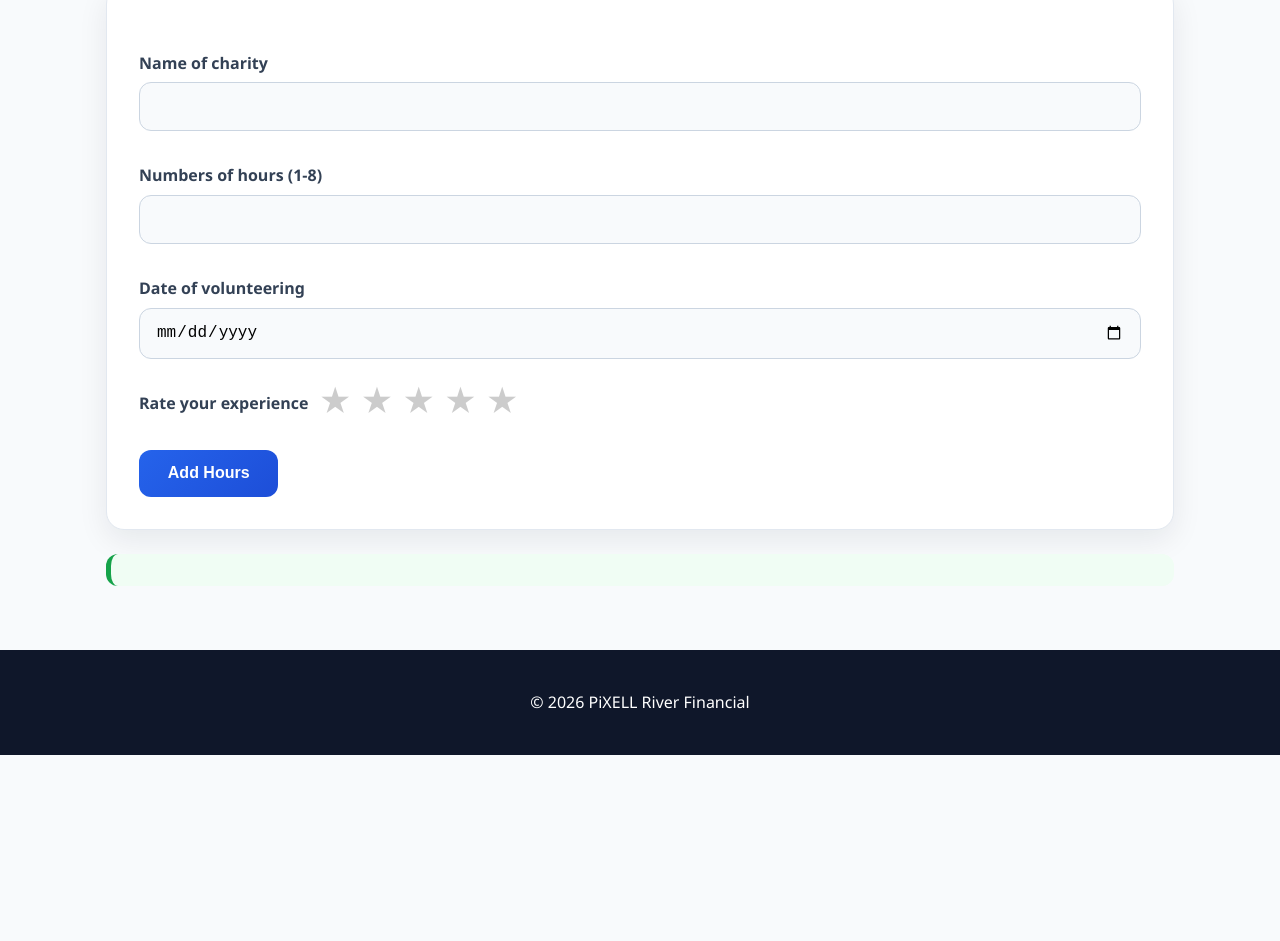
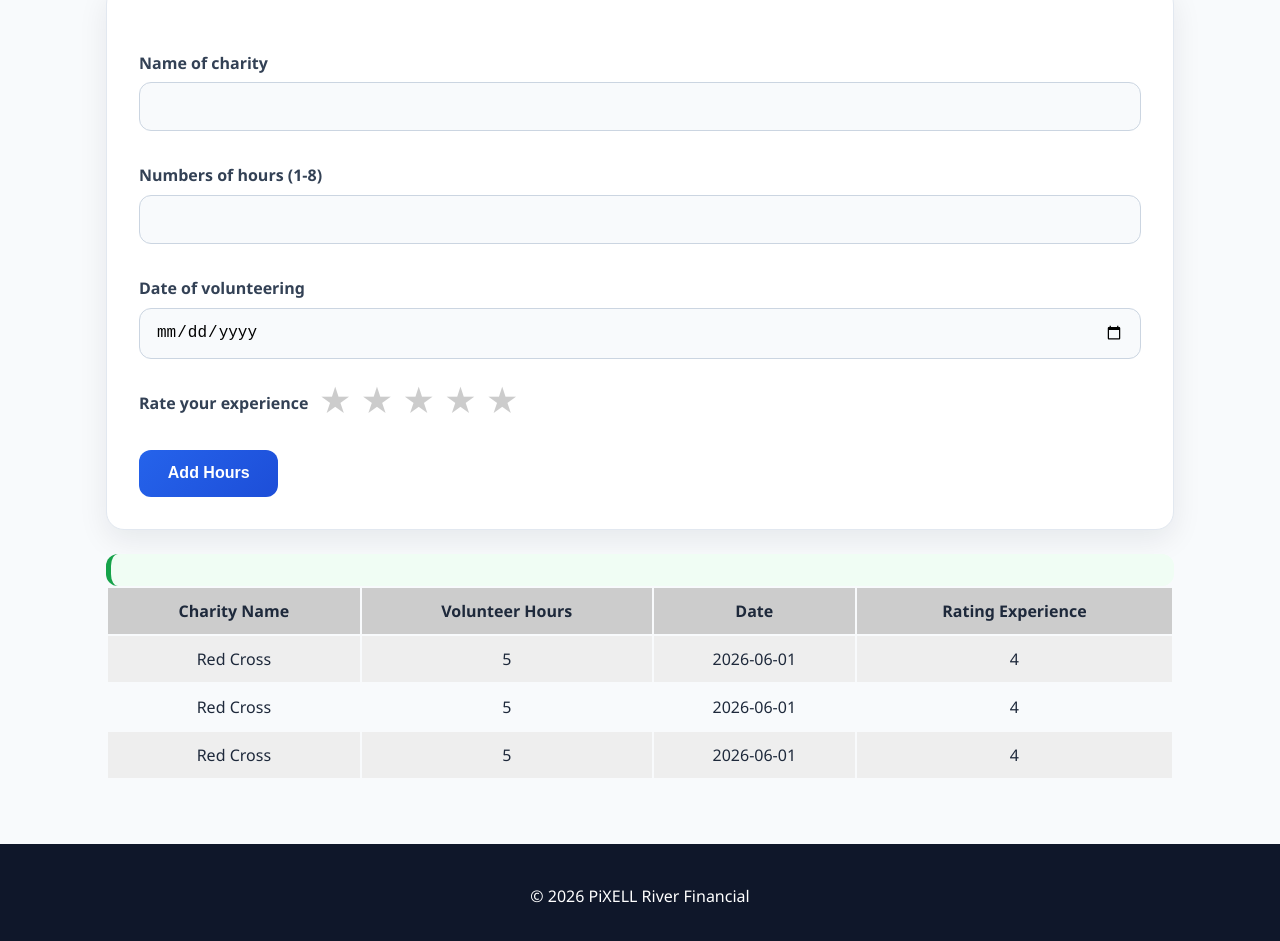
Before and after one commit to maxkreuser/Community-Support-Tracker, a website: page volunteer.html in a window 1280 px wide. Shown: the part 390-1331 px from the top of the page. Before the commit the page ends 1145 px from the top, so only its background shows below. Drawn offline with Linux system fonts and the light colour scheme.

Commit message:
feat: html table added. feat: applyBgColor() added to style background of table.

```diff
--- a/styles.css
+++ b/styles.css
@@ -154,11 +154,24 @@ footer {
 }
 
 /* /////////////////////////////////////////// */
-/* Landing page Main content */
+/* Table section */
 
-#landing-content {
+table {
+    width: 100%;
+    text-align: center;
 
 }
+
+th {
+    background-color: #ccc;
+}
+
+th, td {
+    padding: 12px;
+}
+
+/* /////////////////////////////////////////// */
+/* Landing page <main> content */
 
 .activity-container {
   grid-column: 1 / -1;
--- a/volunteer.html
+++ b/volunteer.html
@@ -69,6 +69,34 @@
             </div>
         </section>
         <div id="message"></div>
+        <section id="table-section">
+            <table>
+                <tr>
+                    <th>Charity Name</th>
+                    <th>Volunteer Hours</th>
+                    <th>Date</th>
+                    <th>Rating Experience</th>
+                </tr>
+                <tr class="table-rows">
+                    <td>Red Cross</td>
+                    <td>5</td>
+                    <td>2026-06-01</td>
+                    <td>4</td>
+                </tr>
+                <tr class="table-rows">
+                    <td>Red Cross</td>
+                    <td>5</td>
+                    <td>2026-06-01</td>
+                    <td>4</td>
+                </tr>
+                <tr class="table-rows">
+                    <td>Red Cross</td>
+                    <td>5</td>
+                    <td>2026-06-01</td>
+                    <td>4</td>
+                </tr>
+            </table>
+        </section>
     </main>
 
     <footer>
--- a/volunteerscript.js
+++ b/volunteerscript.js
@@ -75,6 +75,18 @@ function errorMessage(element, name, message) {
     element.after(errorElement)
 }
 
+function applyBgColor() {
+    const rows = document.querySelectorAll(".table-rows")
+    for (const [index, row] of rows.entries()) {
+        if (index % 2 === 0) {
+            console.log(index)
+            row.style.backgroundColor = "#eee"
+        }
+    }
+}
+
+applyBgColor()
+
 if (typeof module !== "undefined") {
     module.exports = {
         addHours,
```
Also changed, not shown: index.html (+5 -4 lines).
